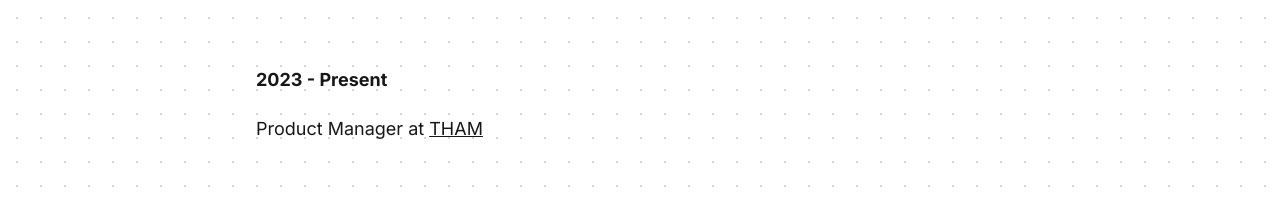
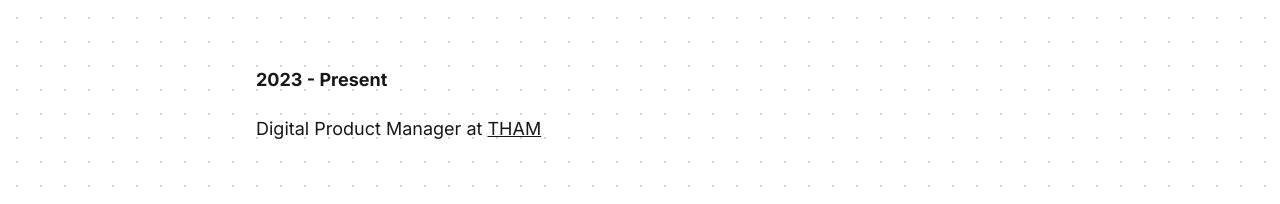
Before and after one commit to Punptts/pantitas-website, a Gatsby site: page /md-about in a window 1280 px wide. Shown: the part 1583-1787 px from the top of the page. Built offline with nearby package versions, Linux system fonts and the light colour scheme; Gatsby itself is replaced by a stand-in of ours.

Commit message:
update about

```diff
--- a/src/markdown/about.md
+++ b/src/markdown/about.md
@@ -31,7 +31,7 @@ Contact me via email **panpantitas@gmail.com**
 
 **2023 - Present**
 
-Product Manager at [THAM](https://thamc.co.th/)
+Digital Product Manager at [THAM](https://thamc.co.th/)
 
 <br>
 
```
